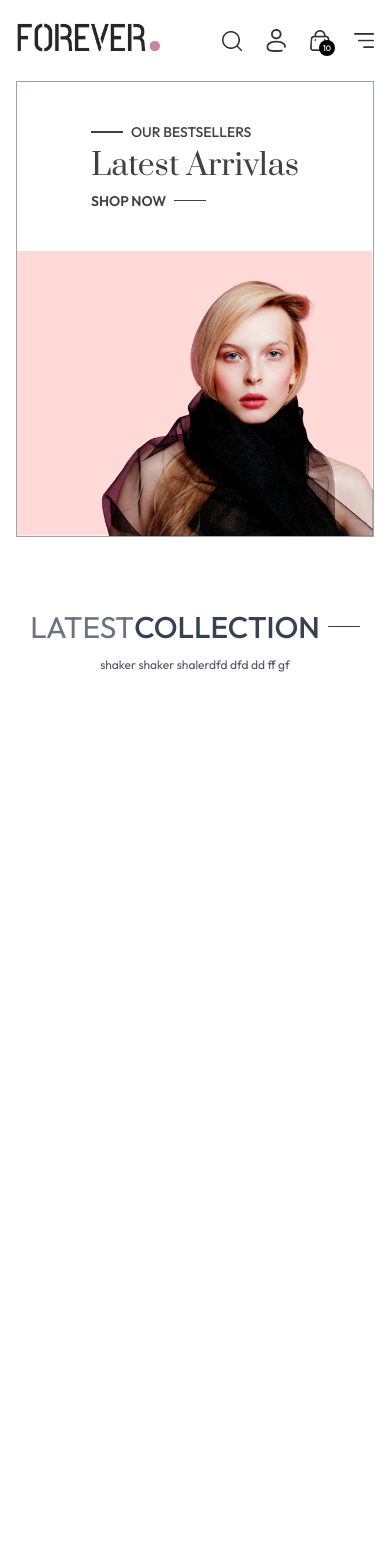
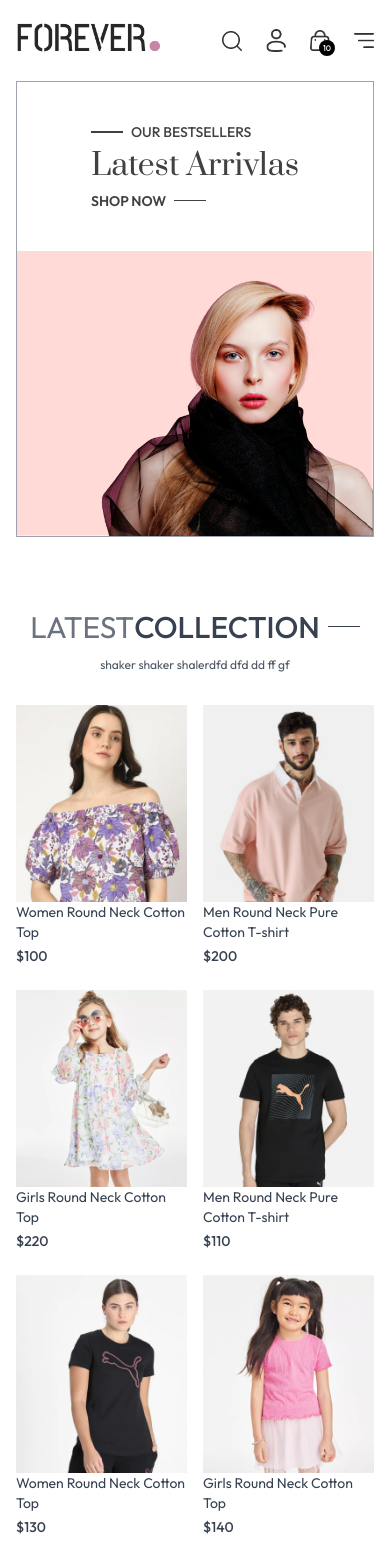
Before and after one commit to ALIGHASSOUN/E-commerce, a React (Vite) app in the folder frontend/: page / in a window 390 px wide. Shown: the top 1559 px of the page. Before the commit the page ends 844 px from the top, so only its background shows below. Built offline with nearby package versions, Linux system fonts and the light colour scheme.

Commit message:
latest collection

```diff
--- /dev/null
+++ b/frontend/src/components/BestSeller.jsx
@@ -0,0 +1,10 @@
+import React, { useContext } from "react";
+import second from "first";
+import { ShopContext } from "../context/ShopContext";
+
+const BestSeller = () => {
+  const { products } = useContext(ShopContext);
+  return <div>BestSeller</div>;
+};
+
+export default BestSeller;
--- a/frontend/src/components/LatestCollection.jsx
+++ b/frontend/src/components/LatestCollection.jsx
@@ -2,6 +2,7 @@
 import { useContext } from "react";
 import { ShopContext } from "../context/ShopContext";
 import Title from "./Title";
+import ProductItem from "./ProductItem";
 
 const LatestCollection = () => {
   const { products } = useContext(ShopContext);
@@ -18,6 +19,18 @@
           shaker shaker shalerdfd dfd dd ff gf
         </p>
       </div>
+      {/* Rendering Products */}
+      <div className="grid grid-cols-2 sm:grid-cols-4 lg:grid-cols-5 gap-4 gap-y-6">
+        {latestProducts.map((item, index) => (
+          <ProductItem
+            key={index}
+            id={item._id}
+            image={item.image}
+            name={item.name}
+            price={item.price}
+          />
+        ))}
+      </div>
     </div>
   );
 };
--- a/frontend/src/components/Navbar.jsx
+++ b/frontend/src/components/Navbar.jsx
@@ -9,7 +9,9 @@
   }, [visible]);
   return (
     <div className="flex items-center justify-between py-5 font-medium">
-      <img src={assets.logo} className="w-36" alt="" />
+      <Link to="/">
+        <img src={assets.logo} className="w-36" alt="" />
+      </Link>
       <ul className="hidden sm:flex gap-5  text-sm text-gray-700">
         <NavLink to="/" className={"flex flex-col items-center gap-1"}>
           <p>HOME</p>
--- a/frontend/src/components/ProductItem.jsx
+++ b/frontend/src/components/ProductItem.jsx
@@ -4,7 +4,22 @@
 
 const ProductItem = ({ id, image, name, price }) => {
   const { currency } = useContext(ShopContext);
-  return <Link></Link>;
+  return (
+    <Link className="text-gray-700 cursor-pointer" to={`/product/${id}`}>
+      <div className="overflow-hidden">
+        <img
+          className="hover:scale-110 transition ease-in-out"
+          src={image[0]}
+          alt=""
+        />
+      </div>
+      <p className="pt pb-1 text-sm">{name}</p>
+      <p className="text-sm font-medium">
+        {currency}
+        {price}
+      </p>
+    </Link>
+  );
 };
 
 export default ProductItem;
--- a/frontend/src/index.css
+++ b/frontend/src/index.css
@@ -17,3 +17,10 @@
   font-weight: 400;
   font-style: normal;
 }
+
+@media (max-width: 640px) {
+  a.active {
+    background-color: black;
+    color: white;
+  }
+}
```
